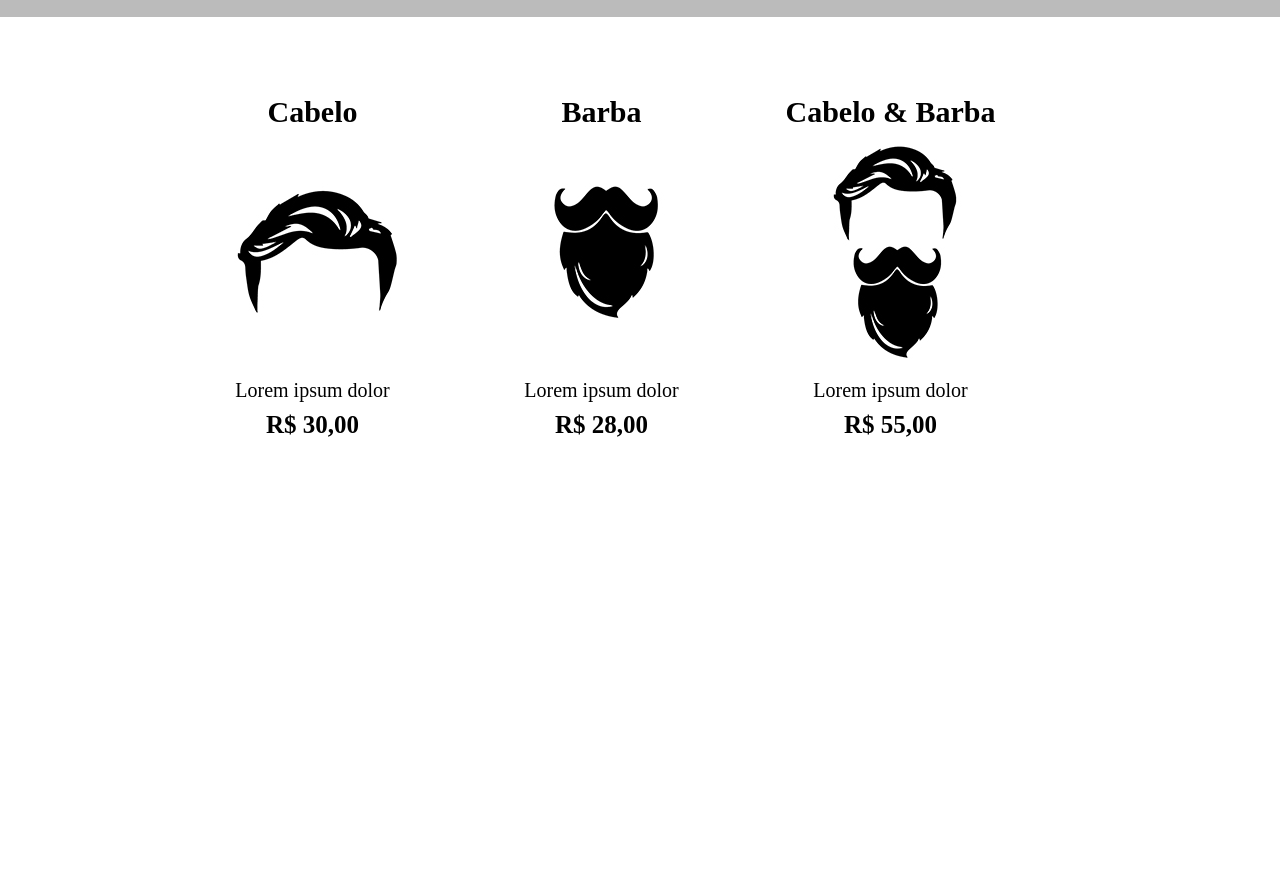
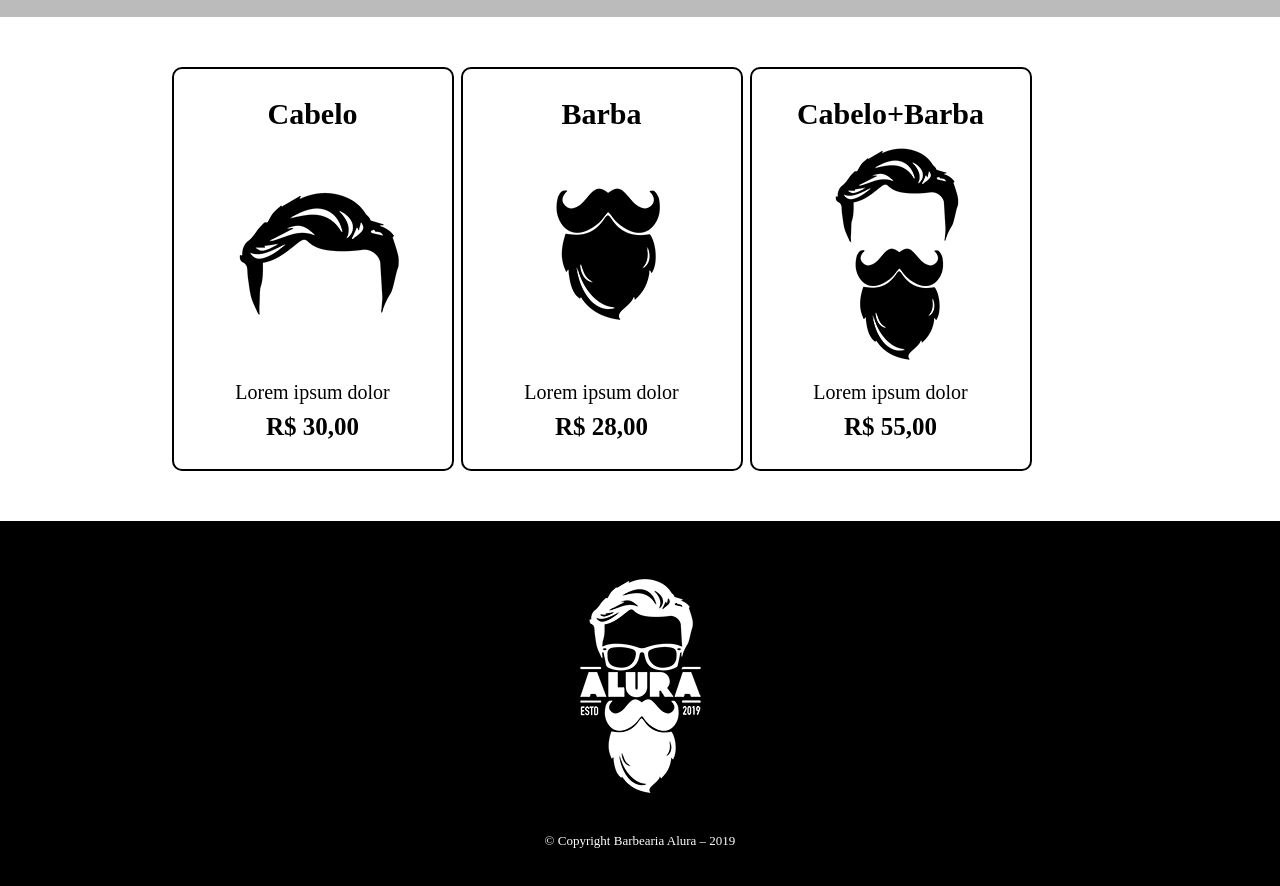
Before and after one commit to giovanipires/frontend2021alura, a plain HTML site: page produtos.html in a window 1280 px wide. Shown: the part 276-1162 px from the top of the page. Before the commit the page ends 800 px from the top, so only its background shows below. Drawn offline with Linux system fonts and the light colour scheme.

Commit message:
Segundo curso completo.

```diff
--- a/produtos.html
+++ b/produtos.html
@@ -35,7 +35,7 @@
 				<p class="produto-preco">R$ 28,00</p>
 			</li>
 			<li>
-				<h2>Cabelo & Barba</h2>
+				<h2>Cabelo+Barba</h2>
 				<img src="src/cabelo+barba.jpg" alt="Corte de cabelo e barba">
 				<p  class="produto-descricao">Lorem ipsum dolor</p>
 				<p class="produto-preco">R$ 55,00</p>
@@ -43,7 +43,8 @@
 		</ul>
 	</main>
 	<footer>
-
+		<img src="src/logo-branco.png" alt="Logo rodapé">
+		<p>&copy; Copyright Barbearia Alura – 2019</p>
 	</footer>
 </body>
 </html>
--- a/style/produtos.css
+++ b/style/produtos.css
@@ -28,6 +28,11 @@ nav a {
     text-decoration: none;
 }
 
+nav a:hover {
+    color: #C78C19;
+    text-decoration: underline;
+}
+
 .produto {
     width: 940px;
     margin: 0 auto;
@@ -42,6 +47,20 @@ nav a {
     margin: 0 1.5px;
     padding: 30px 20px;
     box-sizing: border-box;
+    border: 2px solid #000000;
+    border-radius: 10px;
+}
+
+.produto li:hover {
+    border-color: #C78C19;
+}
+
+.produto li:active {
+    border-color: #088C19;
+}
+
+.produto li:hover h2 {
+    font-size: 34px;
 }
 
 .produto h2 {
@@ -58,3 +77,15 @@ nav a {
 .produto-descricao {
     font-size: 20px;
 }
+
+footer {
+    text-align: center;
+    background: #000000;
+    padding: 40px 0;
+}
+
+footer p {
+    color: #FFFFFF;
+    font-size: 13px;
+    margin: 20px 0 0;
+}
--- a/style/style.css
+++ b/style/style.css
@@ -1,7 +1,5 @@
 .banner{
 	width: 100%;
-	margin-top: 5px;
-	margin-bottom: 5px;
 }
 
 .principal {
```
Also changed, not shown: index.html (+2 -7 lines).
